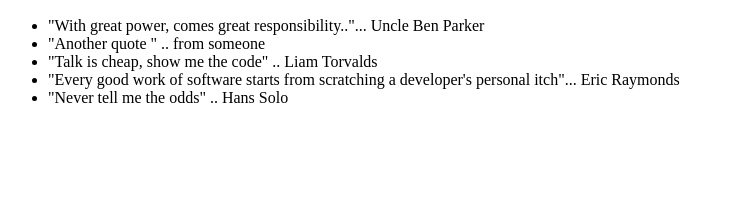
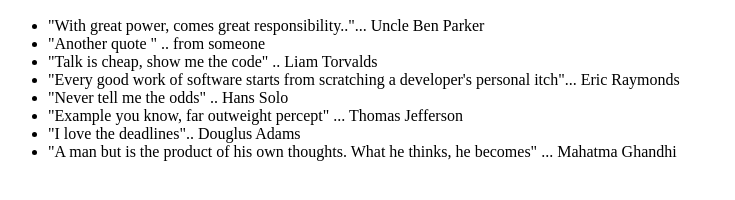
Before and after one commit to ruplatad/0main_openSAP_repo, a plain HTML site: page index.html in a window 1280 px wide. Shown: the part 110-310 px from the top of the page, without its empty margins (0-735 px from the left). Drawn offline with Linux system fonts and the light colour scheme.

Commit message:
Mahatma Gandhi quotes

```diff
--- a/index.html
+++ b/index.html
@@ -14,6 +14,9 @@
 			<li>"Talk is cheap, show me the code" .. Liam Torvalds</li>
 			<li>"Every good work of software starts from scratching a developer's personal itch"... Eric Raymonds</li>
 			<li>"Never tell me the odds" .. Hans Solo</li>
+			<li>"Example you know, far outweight percept" ... Thomas Jefferson</li>
+			<li>"I love the deadlines".. Douglus Adams </li>
+			<li>"A man but is the product of his own thoughts. What he thinks, he becomes" ... Mahatma Ghandhi</li>
 		</ul>
 	</body>
 
```
